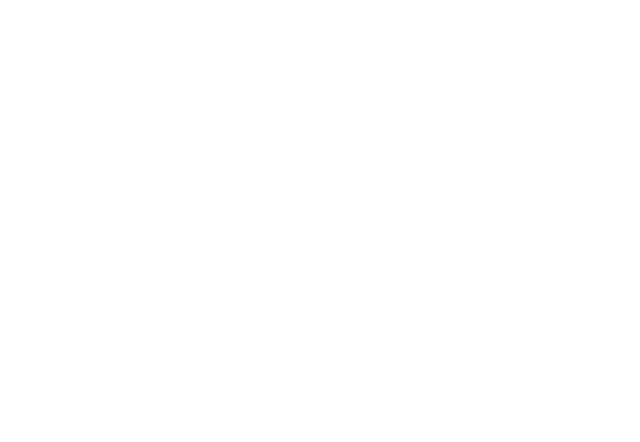
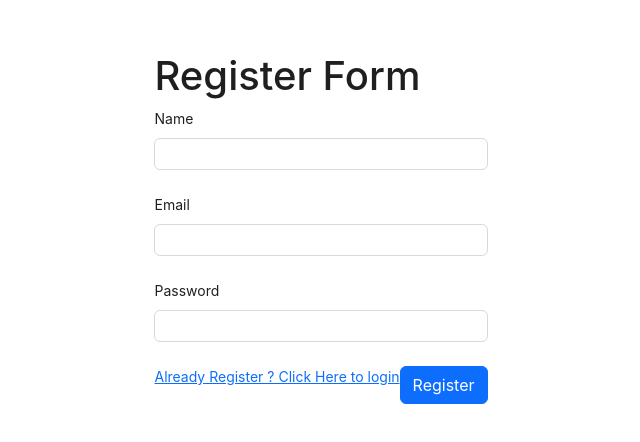
Before and after one commit to mpatwa98/Expensify, a React (Vite) app in the folder client/: page /register in a window 1280 px wide. Before the commit this address had no page. Shown: the part 132-574 px from the top of the page, without its empty margins (319-959 px from the left). Built offline with nearby package versions, Linux system fonts and the light colour scheme.

Commit message:
created login and register

```diff
--- a/client/package.json
+++ b/client/package.json
@@ -10,6 +10,7 @@
     "preview": "vite preview"
   },
   "dependencies": {
+    "antd": "^5.6.4",
     "axios": "^1.4.0",
     "react": "^18.2.0",
     "react-dom": "^18.2.0",
--- a/client/src/App.jsx
+++ b/client/src/App.jsx
@@ -1,12 +1,16 @@
 import { Routes, Route } from "react-router-dom";
 import HomePage from "./pages/HomePage";
 import "./App.css";
+import Register from "./pages/Register";
+import Login from "./pages/Login";
 
 function App() {
   return (
     <>
       <Routes>
         <Route path="/" element={<HomePage />} />
+        <Route path="/register" element={<Register />} />
+        <Route path="/login" element={<Login />} />
       </Routes>
     </>
   );
--- a/client/src/main.jsx
+++ b/client/src/main.jsx
@@ -1,6 +1,7 @@
 import React from "react";
 import ReactDOM from "react-dom/client";
 import App from "./App.jsx";
+// import 'antd/dist/antd.min.css';
 import { BrowserRouter } from "react-router-dom";
 import "./index.css";
 
--- /dev/null
+++ b/client/src/pages/Login.jsx
@@ -0,0 +1,55 @@
+import React, { useState, useEffect } from "react";
+import { Form, Input, message } from "antd";
+import { Link, useNavigate } from "react-router-dom";
+import axios from "axios";
+// import Spinner from "../components/Spinner";
+
+export default function Login() {
+  const [loading, setLoading] = useState(false);
+  const navigate = useNavigate();
+  //from submit
+  const submitHandler = async (values) => {
+    try {
+      setLoading(true);
+      const { data } = await axios.post("/users/login", values);
+      setLoading(false);
+      message.success("login success");
+      localStorage.setItem(
+        "user",
+        JSON.stringify({ ...data.user, password: "" })
+      );
+      navigate("/");
+    } catch (error) {
+      setLoading(false);
+      message.error("something went wrong");
+    }
+  };
+
+  //prevent for login user
+  useEffect(() => {
+    if (localStorage.getItem("user")) {
+      navigate("/");
+    }
+  }, [navigate]);
+  return (
+    <>
+      <div className="register-page ">
+        {loading && <Spinner />}
+        <Form layout="vertical" onFinish={submitHandler}>
+          <h1>Login Form</h1>
+
+          <Form.Item label="Email" name="email">
+            <Input type="email" />
+          </Form.Item>
+          <Form.Item label="Password" name="password">
+            <Input type="password" />
+          </Form.Item>
+          <div className="d-flex justify-content-between">
+            <Link to="/register">Not a user ? Click Here to register</Link>
+            <button className="btn btn-primary">Login</button>
+          </div>
+        </Form>
+      </div>
+    </>
+  );
+}
--- /dev/null
+++ b/client/src/pages/Register.jsx
@@ -0,0 +1,53 @@
+import { useState, useEffect } from "react";
+import { Form, Input, message } from "antd";
+import { Link, useNavigate } from "react-router-dom";
+import axios from "axios";
+// import Spinner from "../components/Spinner";
+
+export default function Register() {
+  const navigate = useNavigate();
+  const [loading, setLoading] = useState(false);
+  // form submit
+  const submitHandler = async (values) => {
+    try {
+      setLoading(true);
+      await axios.post("/users/register", values);
+      message.success("Registration Successful");
+      setLoading(false);
+      navigate("/login");
+    } catch (error) {
+      setLoading(false);
+      message.error("something went wrong");
+    }
+  };
+
+  // prevent for login user
+  useEffect(() => {
+    if (localStorage.getItem("user")) {
+      navigate("/");
+    }
+  }, [navigate]);
+  return (
+    <>
+      <div className="register-page ">
+        {loading && <Spinner />}
+        <Form layout="vertical" onFinish={submitHandler}>
+          <h1>Register Form</h1>
+          <Form.Item label="Name" name="name">
+            <Input />
+          </Form.Item>
+          <Form.Item label="Email" name="email">
+            <Input type="email" />
+          </Form.Item>
+          <Form.Item label="Password" name="password">
+            <Input type="password" />
+          </Form.Item>
+          <div className="d-flex justify-content-between">
+            <Link to="/login">Already Register ? Click Here to login</Link>
+            <button className="btn btn-primary">Register</button>
+          </div>
+        </Form>
+      </div>
+    </>
+  );
+}
```
Also changed, not shown: 1 other file (tests, documents, lock files or other folders).
